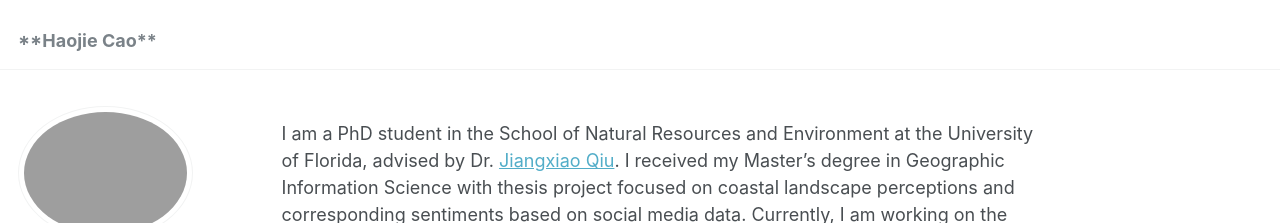
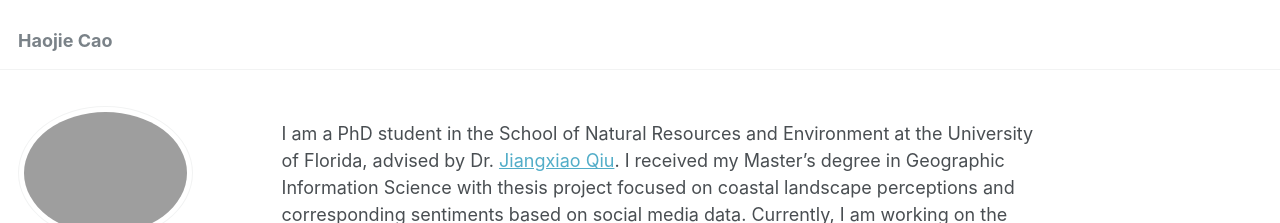
Before and after one commit to haojiecao42/haojiecao42.github.io, a Jekyll site: the page built from _pages/about.md, in a window 1280 px wide. Shown: the top 223 px of the page. Built offline with Jekyll 4.4.1, drawn with Linux system fonts in a browser that asks for light colours; some web fonts are replaced.

```diff
--- a/_config.yml
+++ b/_config.yml
@@ -8,7 +8,7 @@
 
 # Basic Site Settings
 locale                   : "en-US"
-title                    : "**Haojie Cao**"
+title                    : "Haojie Cao"
 title_separator          : "-"
 name                     : &name "Haojie Cao"
 description              : &description "personal website"
```
